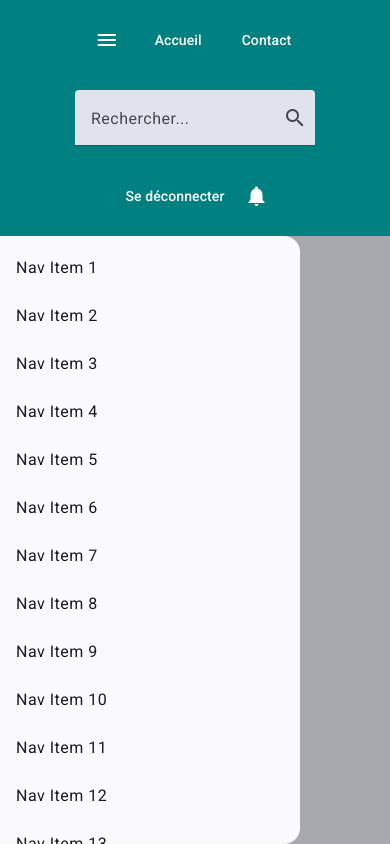
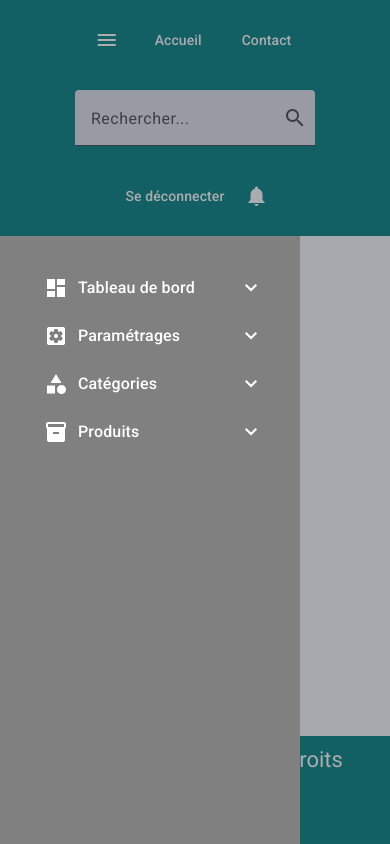
Before and after one commit to Abdourahamane10/SanaShopUI, an Angular app: page / in a window 390 px wide. Both pictures are taken after a click on the button "menu". Built offline with nearby package versions, Linux system fonts and the light colour scheme.

Commit message:
Création du footer et de la sideNav

```diff
--- a/src/app/app.component.ts
+++ b/src/app/app.component.ts
@@ -30,5 +30,5 @@ import { MatToolbarModule } from '@angular/material/toolbar';
   styleUrl: './app.component.css',
 })
 export class AppComponent {
-  title = 'sanaShop';
+  title = 'Sana Shop';
 }
--- /dev/null
+++ b/src/app/footer/footer.component.css
@@ -0,0 +1,73 @@
+.spacer {
+  flex: 1 1 auto;
+}
+
+.footer {
+  min-height: 64px !important;
+  display: flex;
+  align-items: center;
+  background-color: var(--bandeau-color);
+  overflow-wrap: break-word;
+}
+
+.footer-ligne {
+  display: flex;
+  background-color: var(--bandeau-color);
+  flex-wrap: wrap;
+  align-items: center;
+  color: var(--main-color-white);
+  flex-wrap: wrap;
+  overflow: visible;
+  padding: 20px 38px;
+}
+
+.appliName {
+  margin-left: 5px;
+  color: beige;
+  font-weight: 600;
+}
+
+.footerMentionsLegales, .footerVersion {
+  align-items: center;
+  margin: 0;
+}
+
+mat-toolbar {
+  padding: 0; /* évite un léger décalage vertical */
+}
+
+/*Meida query*/
+@media (max-width: 712px) {
+  .spacer {
+    display: none;
+  }
+
+  .footer-ligne {
+    text-align: center; /* ✅ centre le texte */
+    gap: 4px;
+    padding-top: 10px;
+    padding-bottom: 10px;
+    height: 100%;
+  }
+
+  .footerMentionsLegales,
+  .footerVersion {
+    text-align: center; /* ✅ centre leur contenu */
+    width: 100%; /* ✅ occupe toute la largeur disponible */
+    margin: 0;
+  }
+
+  .footerMentionsLegales span {
+    white-space: normal; /* ✅ autorise le retour à la ligne */
+    overflow-wrap: break-word; /* ✅ coupe les mots si besoin */
+    word-break: normal;
+  }
+
+  .footer {
+    min-height: 100px !important;
+  }
+
+    mat-toolbar {
+      padding: 10; /* évite un léger décalage vertical */
+    }
+}
--- /dev/null
+++ b/src/app/footer/footer.component.html
@@ -0,0 +1,14 @@
+<mat-toolbar class="footer">
+  <mat-toolbar-row class="footer-ligne">
+    <p class="footerMentionsLegales">
+      <span class="dateFooter">© {{ toDay }}</span>
+      <span class="appliName">{{ nomAppli }}</span>
+      <span>.</span>
+      <span>Tous droits réservés.</span>
+    </p>
+    <span class="spacer"></span>
+    <p class="footerVersion">
+      <span class="versionApplication">Version {{ numVersion }}</span>
+    </p>
+  </mat-toolbar-row>
+</mat-toolbar>
--- /dev/null
+++ b/src/app/footer/footer.component.ts
@@ -0,0 +1,15 @@
+import { Component, Input } from '@angular/core';
+import { MatToolbarModule } from '@angular/material/toolbar';
+
+@Component({
+  selector: 'app-footer',
+  standalone: true,
+  imports: [MatToolbarModule],
+  templateUrl: './footer.component.html',
+  styleUrl: './footer.component.css',
+})
+export class FooterComponent {
+  toDay = new Date().getFullYear();
+  @Input() nomAppli!: string;
+  numVersion: string = "1.0.1";
+}
--- a/src/app/header/header.component.css
+++ b/src/app/header/header.component.css
@@ -4,6 +4,10 @@
 
 .spacer {
   flex: 1 1 auto;
+}
+
+.header {
+  flex: 0 0 auto;
 }
 
 .header-ligne {
--- a/src/app/header/header.component.html
+++ b/src/app/header/header.component.html
@@ -1,7 +1,7 @@
-<mat-toolbar>
+<mat-toolbar class="header">
   <mat-toolbar-row class="header-ligne header-ligne1">
     <div class="leftContainerNavigationHeader">
-      <button mat-icon-button aria-label="Menu" class="headerNavigationBtn" (click)="testClick()">
+      <button mat-icon-button aria-label="Menu" class="headerNavigationBtn" (click)="toggleMenu()">
         <mat-icon>menu</mat-icon>
       </button>
       <button mat-button>Accueil</button>
--- a/src/app/header/header.component.ts
+++ b/src/app/header/header.component.ts
@@ -26,9 +26,4 @@ export class HeaderComponent {
   toggleMenu() {
     this.sideNavService.toggle();
   }
-
-  testClick() {
-    console.log('🟢 Bouton header cliqué');
-    this.toggleMenu();
-  }
 }
--- a/src/app/side-nav/side-nav.component.css
+++ b/src/app/side-nav/side-nav.component.css
@@ -1,31 +1,18 @@
-.example-container {
+.principalContainer {
   display: flex;
   flex-direction: column;
-  position: absolute;
-  top: 0;
-  bottom: 0;
-  left: 0;
-  right: 0;
-  height: 100%;
+  height: 100vh;
 }
 
-.example-is-mobile .example-toolbar {
-  position: fixed;
-  /* Make sure the toolbar will stay on top of the content as it scrolls past. */
-  z-index: 2;
+.sidenavContainer {
+  /* When the sidenav is not fixed, stretch the sidenav container to fill the available space. This
+     causes `<mat-sidenav-content>` to act as our scrolling element for desktop layouts. */
+  flex: 1 1 auto;
+  display: flex;
+  min-height: 0;
 }
 
-/* h1.example-app-name {
-  margin-left: 8px;
-} */
-
-.example-sidenav-container {
-  /* When the sidenav is not fixed, stretch the sidenav container to fill the available space. This
-     causes `<mat-sidenav-content>` to act as our scrolling element for desktop layouts. */
-  flex: 1;
-}
-
-.example-is-mobile .example-sidenav-container {
+.example-is-mobile {
   /* When the sidenav is fixed, don't constrain the height of the sidenav container. This allows the
      `<body>` to be our scrolling element for mobile layouts. */
   flex: 1 0 auto;
@@ -33,4 +20,56 @@
 
 mat-sidenav {
   max-width: 300px;
+  overflow-y: auto;
+  border-right: 1px solid var(--main-color-gray);
+  background-color: var(--main-color-gray);
+  border-radius: 0 !important;
+  padding: 20px 20px;
 }
+
+mat-sidenav-content {
+  flex: 1;
+  overflow-y: auto;
+  display: flex;
+  flex-direction: column;
+}
+
+app-footer {
+  flex-shrink: 0; /*Empêche le footer de remonter*/
+}
+
+.sideNavWrapper {
+  flex: 1 1 auto;
+}
+
+.CentralContent {
+  flex: 1 1 auto;
+}
+
+mat-expansion-panel {
+  background-color: var(--main-color-gray) !important;
+  color: var(--main-color-white) !important;
+  box-shadow: none !important;
+}
+
+mat-expansion-panel-header {
+  background-color: var(--main-color-gray) !important;
+  color: var(--main-color-white) !important;
+}
+
+.mat-expansion-panel-header-title {
+  color: var(--main-color-white) !important;
+}
+
+.mat-expansion-indicator::after {
+  color: var(--main-color-white) !important;
+  border-color: var(--main-color-white) !important;
+}
+
+.mat-expansion-panel-content {
+  color: var(--main-color-white) !important;
+}
+
+mat-panel-title {
+  gap: 10px;
+}
--- a/src/app/side-nav/side-nav.component.html
+++ b/src/app/side-nav/side-nav.component.html
@@ -1,18 +1,78 @@
-<div class="example-container" [class.example-is-mobile]="mobileQuery.matches">
-    <app-header></app-header>
-    <mat-sidenav-container class="example-sidenav-container"
+<div class="principalContainer" [class.example-is-mobile]="mobileQuery.matches">
+  <mat-sidenav-container class="sidenavContainer"
                         [style.marginTop.px]="mobileQuery.matches ? 0 : 0">
     <mat-sidenav #snav [mode]="mobileQuery.matches ? 'over' : 'side'"
                 [fixedInViewport]="mobileQuery.matches" fixedTopGap="236">
+      <div class="sideNavWrapper">
         <mat-nav-list>
-          @for (nav of fillerNav; track nav) {
-            <a mat-list-item routerLink=".">{{nav}}</a>
-          }
+          <mat-accordion class="menu-accordion" multi>
+            <!-- Tableau de board (avec sous-menus dans un panel) -->
+            <mat-expansion-panel>
+              <mat-expansion-panel-header>
+                <mat-panel-title>
+                  <mat-icon>dashboard</mat-icon>
+                  <span>Tableau de bord</span>
+                </mat-panel-title>
+              </mat-expansion-panel-header>
+
+              <mat-action-list>
+                <a mat-list-item routerLink="/dashboard">Tableau de bord</a>
+              </mat-action-list>
+            </mat-expansion-panel>
+
+            <!-- Paramétrage (avec sous-menus dans un panel) -->
+            <mat-expansion-panel>
+              <mat-expansion-panel-header>
+                <mat-panel-title>
+                  <mat-icon>settings_applications</mat-icon>
+                  <span>Paramétrages</span>
+                </mat-panel-title>
+              </mat-expansion-panel-header>
+
+              <mat-action-list>
+                <a mat-list-item routerLink="/parametrage/add">Paramétrer</a>
+                <a mat-list-item routerLink="/parametrage">Paramétrages</a>
+              </mat-action-list>
+            </mat-expansion-panel>
+
+            <!-- Catégories (avec sous-menus dans un panel) -->
+            <mat-expansion-panel>
+              <mat-expansion-panel-header>
+                <mat-panel-title>
+                  <mat-icon>category</mat-icon>
+                  <span>Catégories</span>
+                </mat-panel-title>
+              </mat-expansion-panel-header>
+
+              <mat-action-list>
+                <a mat-list-item routerLink="/categories/add">Ajouter une catégorie</a>
+                <a mat-list-item routerLink="/categories">Catégories</a>
+              </mat-action-list>
+            </mat-expansion-panel>
+
+            <!-- Produits -->
+            <mat-expansion-panel>
+              <mat-expansion-panel-header>
+                <mat-panel-title>
+                  <mat-icon>inventory_2</mat-icon>
+                  <span>Produits</span>
+                </mat-panel-title>
+              </mat-expansion-panel-header>
+
+              <mat-action-list>
+                <a mat-list-item routerLink="/products/add">Ajouter un produit</a>
+                <a mat-list-item routerLink="/products">Produits</a>
+              </mat-action-list>
+            </mat-expansion-panel>
+          </mat-accordion>
         </mat-nav-list>
+      </div>
     </mat-sidenav>
 
     <mat-sidenav-content>
-
+      <app-header></app-header>
+      <div class="CentralContent"></div>
+      <app-footer [nomAppli]="appliName"></app-footer>
     </mat-sidenav-content>
   </mat-sidenav-container>
 </div>
--- a/src/app/side-nav/side-nav.component.ts
+++ b/src/app/side-nav/side-nav.component.ts
@@ -1,13 +1,26 @@
 import { MediaMatcher } from '@angular/cdk/layout';
-import { AfterViewInit, ChangeDetectorRef, Component, OnDestroy, ViewChild, inject, viewChild } from '@angular/core';
+import {
+  AfterViewInit,
+  ChangeDetectorRef,
+  Component,
+  OnDestroy,
+  ViewChild,
+  inject,
+  viewChild,
+  ChangeDetectionStrategy,
+} from '@angular/core';
 import { MatListModule } from '@angular/material/list';
 import { MatSidenav, MatSidenavModule } from '@angular/material/sidenav';
 import { MatIconModule } from '@angular/material/icon';
 import { MatButtonModule } from '@angular/material/button';
 import { MatToolbarModule } from '@angular/material/toolbar';
+import { provideNativeDateAdapter } from '@angular/material/core';
+import { MatDatepickerModule } from '@angular/material/datepicker';
+import { MatAccordion, MatExpansionModule } from '@angular/material/expansion';
 
 import { SideNavService } from '../side-nav.service';
 import { HeaderComponent } from '../header/header.component';
+import { FooterComponent } from '../footer/footer.component';
 
 @Component({
   selector: 'app-side-nav',
@@ -19,13 +32,18 @@ import { HeaderComponent } from '../header/header.component';
     MatSidenavModule,
     MatListModule,
     HeaderComponent,
+    FooterComponent,
+    MatExpansionModule,
   ],
   templateUrl: './side-nav.component.html',
   styleUrl: './side-nav.component.css',
+  changeDetection: ChangeDetectionStrategy.OnPush,
 })
 export class SideNavComponent implements OnDestroy, AfterViewInit {
   @ViewChild('snav') sideNav!: MatSidenav;
   mobileQuery: MediaQueryList;
+  appliName: string = 'Sana shop';
+  accordion = viewChild.required(MatAccordion);
 
   fillerNav = Array.from({ length: 50 }, (_, i) => `Nav Item ${i + 1}`);
 
@@ -57,8 +75,4 @@ export class SideNavComponent implements OnDestroy, AfterViewInit {
   ngOnDestroy(): void {
     this.mobileQuery.removeListener(this._mobileQueryListener);
   }
-
-  // shouldRun = /(^|.)(stackblitz|webcontainer).(io|com)$/.test(
-  //   window.location.host
-  // );
 }
--- a/src/styles.css
+++ b/src/styles.css
@@ -1,11 +1,85 @@
 /* You can add global styles to this file, and also import other style files */
 
-html, body { height: 100%; }
-body { margin: 0; font-family: Roboto, "Helvetica Neue", sans-serif; }
+html, body {
+  height: 100%;
+  margin: 0;
+  display: flex;
+  flex-direction: column;
+}
+
+body {
+  font-family: Roboto, "Helvetica Neue", sans-serif;
+}
 
 :root {
   --bandeau-color: #008080;
   --main-color-white: white;
   --main-color-black: #1d1d1d;
   --main-color-gray: gray;
+  --main-color-blanCasse: #f2f2f2;
 }
+
+/* Place this in styles.scss (ou dans le style du composant avec ::ng-deep) */
+/* Applique uniquement au sidenav pour éviter effets globaux */
+mat-sidenav,
+mat-sidenav .sideNavWrapper {
+  --main-sidenav-foreground: #fff;
+}
+
+/* PANEL background already set in ton CSS, on force couleurs texte / icônes partout */
+mat-sidenav mat-expansion-panel,
+mat-sidenav mat-expansion-panel-header,
+mat-sidenav mat-expansion-panel .mat-expansion-panel-content,
+mat-sidenav mat-action-list,
+mat-sidenav mat-nav-list {
+  color: #fff !important;
+  background: transparent !important;
+}
+
+/* Les titres / descriptions */
+mat-sidenav .mat-expansion-panel-header-title,
+mat-sidenav .mat-expansion-panel-header-description,
+mat-sidenav .mat-expansion-panel-body,
+mat-sidenav .mat-expansion-panel-content,
+mat-sidenav mat-action-list a,
+mat-sidenav mat-action-list a .mat-list-item-content,
+mat-sidenav mat-action-list a .mat-line {
+  color: #fff !important;
+}
+
+/* Les icônes Material (mat-icon) */
+mat-sidenav mat-icon,
+mat-sidenav .mat-icon {
+  color: #fff !important;
+  fill: #fff !important;
+  /* pour certaines icônes SVG */
+}
+
+/* Chevrons / indicateurs d'expansion — plusieurs variantes possibles selon la version */
+mat-sidenav .mat-expansion-indicator,
+mat-sidenav .mat-expansion-indicator,
+mat-sidenav .mat-expansion-indicator::after,
+mat-sidenav .mat-expansion-indicator svg,
+mat-sidenav .mat-expansion-indicator path,
+mat-sidenav .mat-expansion-indicator .mat-icon {
+  color: #fff !important;
+  fill: #fff !important;
+  border-color: #fff !important;
+  /* si pseudo-élément utilise border */
+}
+
+/* MDC list (Material 3) classes — couvre les nouvelles classes mdc/mdc-list */
+mat-sidenav .mdc-list .mdc-list-item,
+mat-sidenav .mat-mdc-list .mat-mdc-list-item,
+mat-sidenav .mdc-list .mdc-list-item__primary-text,
+mat-sidenav .mdc-list .mdc-list-item__text {
+  color: #fff !important;
+}
+
+/* Si l'encapsulation empêche de cibler correctement depuis le composant,
+   utiliser ::ng-deep dans le fichier scss du composant : */
+:host ::ng-deep mat-expansion-panel .mat-expansion-indicator,
+:host ::ng-deep mat-expansion-panel .mat-icon {
+  color: #fff !important;
+  fill: #fff !important;
+}
```
Also changed, not shown: 1 other file (tests, documents, lock files or other folders). Lines whose indentation alone changed are shown as unchanged.
